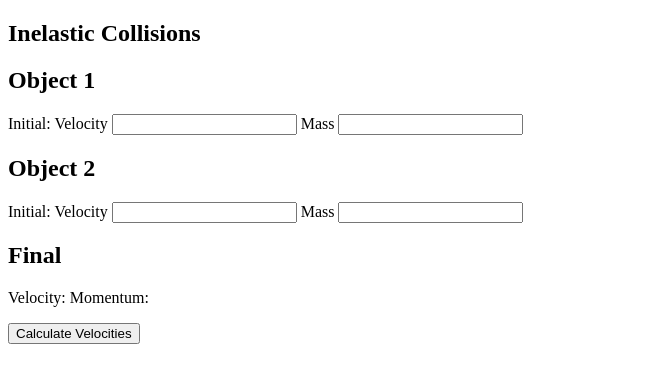
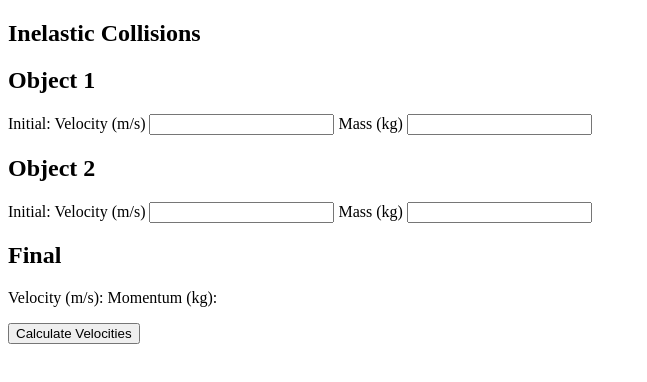
Before and after one commit to printer83mph/phys-calc, a plain HTML site: page index.html in a window 1280 px wide. Shown: the whole page, without its empty margins (0-647 px from the left). Drawn offline with Linux system fonts and the light colour scheme.

Commit message:
Add labels for units

```diff
--- a/index.html
+++ b/index.html
@@ -9,20 +9,20 @@
 		<h1> Inelastic Collisions </h1>
 		<h2> Object 1 </h2>
 		<span> Initial: </span>
-		<label for="inelastic-v1"> Velocity </label>
+		<label for="inelastic-v1"> Velocity (m/s) </label>
 		<input type="text" id="inelastic-v1"></input>
-		<label for="inelastic-m1"> Mass </label>
+		<label for="inelastic-m1"> Mass (kg) </label>
 		<input type="text" id="inelastic-m1"></input>
 		<h2> Object 2 </h2>
 		<span> Initial: </span>
-		<label for="inelastic-v2"> Velocity </label>
+		<label for="inelastic-v2"> Velocity (m/s) </label>
 		<input type="text" id="inelastic-v2"></input>
-		<label for="inelastic-m2"> Mass </label>
+		<label for="inelastic-m2"> Mass (kg) </label>
 		<input type="text" id="inelastic-m2"></input>
 		<h2> Final </h2>
-		<label> Velocity: </label>
+		<label> Velocity (m/s): </label>
 		<span id="inelastic-vf"></span>
-		<label> Momentum: </label>
+		<label> Momentum (kg): </label>
 		<span id="inelastic-p"></span>
 		<p></p>
 		<button id="inelastic-btn"> Calculate Velocities </button>
```
